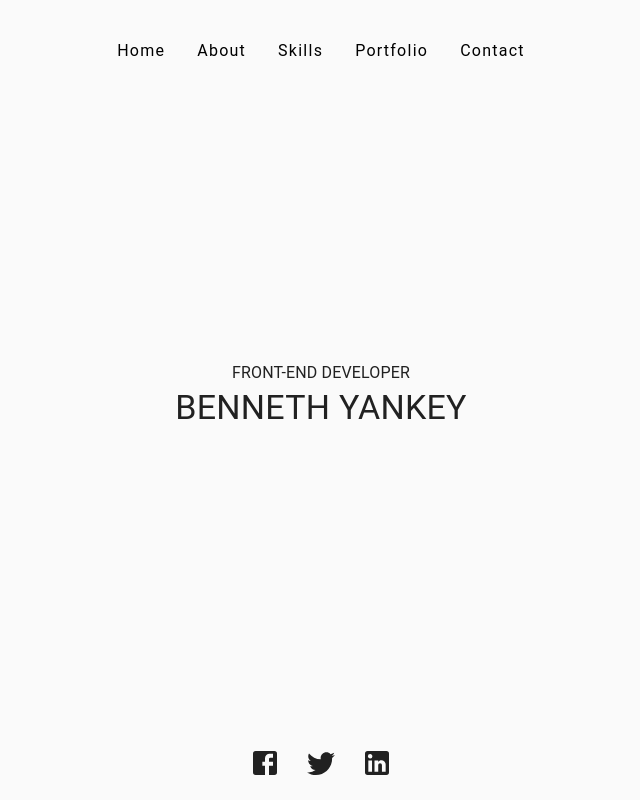
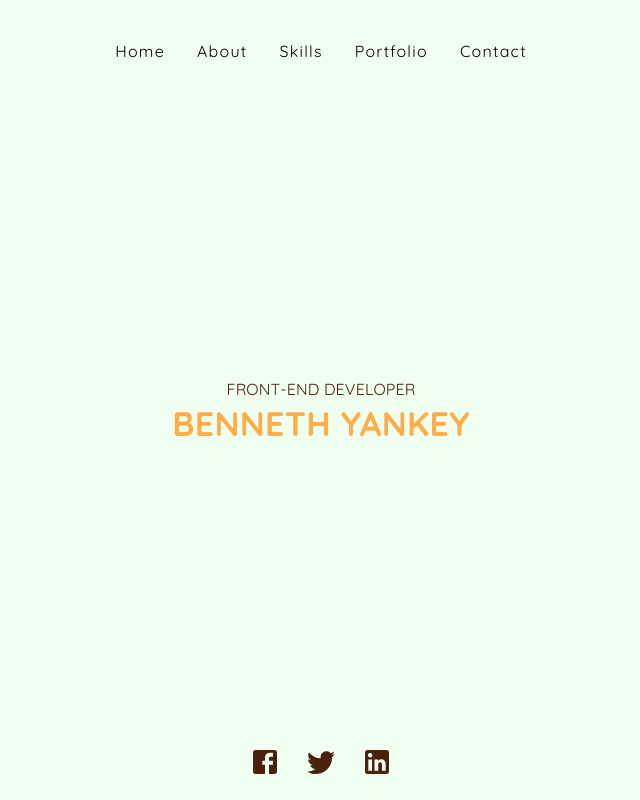
Before and after one commit to papayankey/bennethyankey, a React (Create React App) app: page / in a window 1280 px wide. Shown: the top 800 px of the page, without its empty margins (319-959 px from the left). Built offline with nearby package versions, Linux system fonts and the light colour scheme.

Commit message:
chore: refactor theme

```diff
--- a/src/App/theme/index.ts
+++ b/src/App/theme/index.ts
@@ -5,11 +5,19 @@ import { palette } from './palette';
 import { props } from './props';
 import { typography } from './typography';
 
+const defaultTheme = createMuiTheme();
+
 const theme = createMuiTheme({
+  ...defaultTheme,
   palette,
   typography,
   props,
   overrides,
+  mixins: {
+    toolbar: {
+      minHeight: 90,
+    },
+  },
 });
 
-export { theme };
+export { theme, defaultTheme };
--- a/src/App/theme/overrides.ts
+++ b/src/App/theme/overrides.ts
@@ -1,4 +1,8 @@
+import { createMuiTheme } from '@material-ui/core/styles';
 import { Overrides } from '@material-ui/core/styles/overrides';
+
+// default theme
+const { breakpoints, spacing } = createMuiTheme();
 
 const overrides: Overrides = {
   MuiCssBaseline: {
@@ -6,23 +10,27 @@ const overrides: Overrides = {
       body: {
         margin: '0 !important',
         padding: '0 !important',
+        backgroundColor: '#f1fff0',
+        color: '#4b200d',
       },
     },
   },
   MuiContainer: {
     maxWidthLg: {
-      '@media (min-width: 960px)': {
+      [breakpoints.only('lg')]: {
         padding: 0,
       },
     },
   },
   MuiTextField: {
     root: {
-      padding: '10px 0',
+      padding: spacing(1, 0),
     },
   },
   MuiButton: {
     root: {
+      borderRadius: 50,
+      fontWeight: 700,
       textTransform: 'capitalize',
     },
   },
--- a/src/App/theme/palette.ts
+++ b/src/App/theme/palette.ts
@@ -1,5 +1,20 @@
 import { PaletteOptions } from '@material-ui/core/styles/createPalette';
 
-const palette: PaletteOptions = {};
+const palette: PaletteOptions = {
+  background: {
+    default: '#f1fff0',
+  },
+  primary: {
+    main: '#1d8179',
+  },
+  secondary: {
+    main: '#fead49',
+    contrastText: '#4b200d',
+  },
+  text: {
+    primary: '#4b200d',
+  },
+  divider: '#1d81791f',
+};
 
 export { palette };
--- a/src/App/theme/typography.ts
+++ b/src/App/theme/typography.ts
@@ -2,12 +2,26 @@ import { Palette } from '@material-ui/core/styles/createPalette';
 import { TypographyOptions } from '@material-ui/core/styles/createTypography';
 
 const typography = (palette: Palette): TypographyOptions => ({
-  h5: {
+  allVariants: {
+    fontFamily: 'Quicksand',
+  },
+  h3: {
+    fontWeight: 500,
+  },
+  h4: {
     fontWeight: 700,
+    color: 'rgba(254, 173, 73, 1)',
   },
   body1: {
-    fontFamily: 'Quicksand',
-    color: palette.grey[600],
+    fontSize: '1.15rem',
+    fontWeight: 400,
+  },
+  body2: {
+    fontSize: '1rem',
+    fontWeight: 400,
+  },
+  subtitle1: {
+    fontWeight: 400,
   },
 });
 
```
